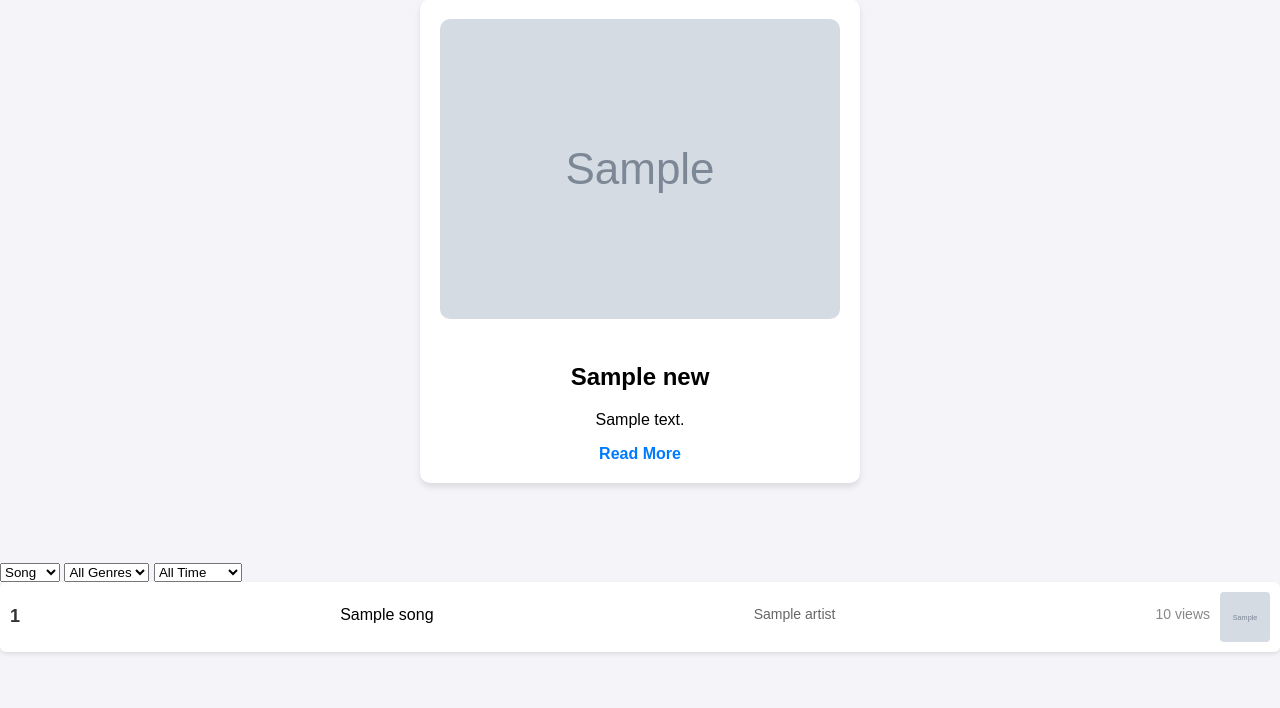
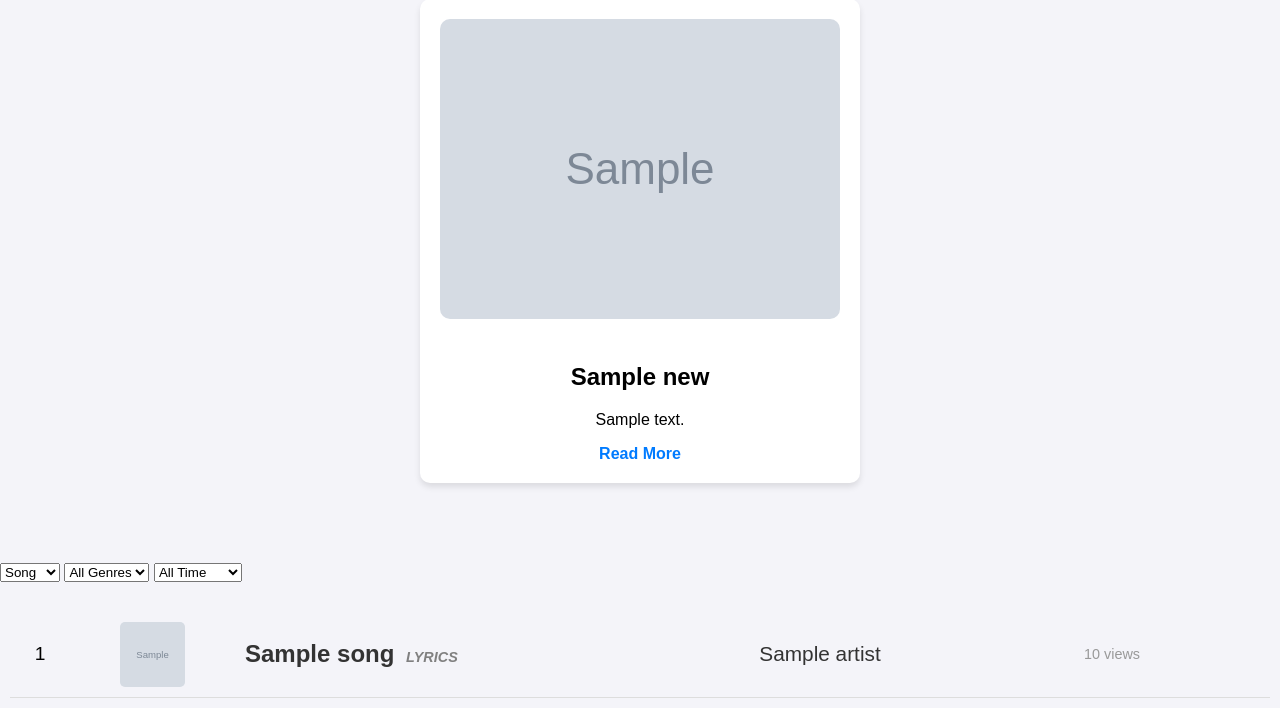
Before and after one commit to mamaliinjas/genius, a Django app: page / in a window 1280 px wide. Shown: the part 140-848 px from the top of the page. Before the commit the page ends 794 px from the top, so only its background shows below. Run offline with Django 5.2, Linux system fonts and the light colour scheme; tables that the repository leaves empty hold one stand-in row (values such as "Sample post"); grey boxes marked "Sample" are stand-in pictures.

Commit message:
additionall setting for chart

```diff
--- a/static/css/chart.css
+++ b/static/css/chart.css
@@ -1,56 +1,88 @@
-#chart-container {
-    padding: 20px;
-    background-color: #f9f9f9;
-    border-radius: 8px;
-    box-shadow: 0 4px 8px rgba(0, 0, 0, 0.1);
+.chart-container {
+    display: flex;
+    flex-direction: column;
+    margin-top: 20px;
+    padding: 10px;
 }
 
 .chart-item {
     display: flex;
     align-items: center;
+    justify-content: space-between;
     padding: 10px;
-    margin-bottom: 10px;
-    background-color: #fff;
-    border-radius: 6px;
-    box-shadow: 0 2px 4px rgba(0, 0, 0, 0.1);
+    border-bottom: 1px solid #ddd;
+    cursor: pointer;
+    transition: background-color 0.2s ease-in-out;
+    gap: 45px;
 }
 
-.chart-item-content {
-    display: flex;
-    justify-content: space-between;
-    width: 100%;
+.chart-item:hover {
+    background-color: #f9f9f9;
 }
 
 .chart-rank {
-    font-size: 18px;
-    font-weight: bold;
-    color: #333;
-    margin-right: 10px;
+    width: 40px;
+    text-align: center;
+    font-weight: lighter;
+    font-size: 1.2rem;
+}
+
+.chart-image {
+    width: 65px;
+    height: 65px;
+    object-fit: cover;
+    margin: 0 15px;
+    border-radius: 5px;
 }
 
 .chart-song {
-    font-size: 16px;
+    flex: 2;
+    font-size: 1.5rem;
+    font-style: normal;
+    font-family: 'Arial', sans-serif;
     font-weight: bold;
     color: #333;
-    flex-grow: 1;
+    text-overflow: ellipsis;
+    white-space: nowrap;
+    padding-left: 0;
 }
 
 .chart-artist {
-    font-size: 14px;
-    color: #666;
-    margin-left: 10px;
+    flex: 1;
+    color: #333;
+    text-align: left;
+    font-weight: lighter;
+    padding-right: 50px;
+    font-family: 'arial', sans-serif;
+    font-size: 1.3rem;
+    padding-left: 10px;
 }
 
 .chart-views {
-    font-size: 14px;
-    color: #888;
-    margin-left: 10px;
+    font-size: 0.9rem;
+    color: #999;
+    text-align: right;
+    padding-right: 120px;
 }
 
-.chart-image {
-    width: 50px;
-    height: 50px;
-    object-fit: cover;
-    border-radius: 4px;
-    margin-left: 10px;
+.chart-lyrics-label {
+    font-size: 0.9rem;
+    color: grey;
+    margin-left: 5px;
+    font-style: italic;
 }
+
+.chart-item.artist-layout {
+    display: flex;
+    align-items: center;
+    justify-content: space-between;
+    gap: 20px;
+    justify-content: flex-start;
+    /* Align the content to the left */
+    padding: 15px 0;
+    /* Add some padding for better spacing */
+}
+
+.chart-artist-bold {
+    font-weight: bold;
+}
--- a/static/js/chart.js
+++ b/static/js/chart.js
@@ -1,50 +1,63 @@
 document.addEventListener('DOMContentLoaded', function () {
-    // Get filter form elements
-    const typeFilter = document.getElementById('type-filter');
-    const genreFilter = document.getElementById('genre-filter');
-    const timeFilter = document.getElementById('time-filter');
     const chartResultsContainer = document.getElementById('chart-results');
+    const filterForm = document.getElementById('filter-form');
 
-    // Check if elements exist
-    if (!typeFilter || !genreFilter || !timeFilter || !chartResultsContainer) {
-        console.error('Missing required DOM elements (filters or chart results container)');
-        return;
-    }
+    function fetchChartData() {
+        const type = document.getElementById('type-filter').value;
+        const genre = document.getElementById('genre-filter').value;
+        const time = document.getElementById('time-filter').value;
 
-    // Function to fetch and display chart data based on selected filters
-    function fetchChartData() {
-        const type = typeFilter.value;  // Get selected type (song, album, artist)
-        const genre = genreFilter.value;  // Get selected genre
-        const time = timeFilter.value;  // Get selected time range
-
-        // Fetch chart data from the backend based on selected filters
         fetch(`/chart_data/?type=${type}&genre=${genre}&time=${time}`)
             .then(response => response.json())
             .then(data => {
-                // Check for errors
                 if (data.error) {
                     console.error('Error fetching chart data:', data.error);
                     return;
                 }
 
-                // Clear previous results
-                chartResultsContainer.innerHTML = '';
+                chartResultsContainer.innerHTML = ''; // Clear previous results
 
-                // Loop through the chart data and display results
-                data.chart_data.labels.forEach((label, index) => {
+                data.results.forEach((item, index) => {
                     const rankItem = document.createElement('div');
                     rankItem.classList.add('chart-item');
 
-                    rankItem.innerHTML = `
-                        <div class="chart-item-content">
+                    // Set the correct page redirection based on item type
+                    if (type === "song") {
+                        rankItem.onclick = () => window.location.href = `/song/${item.id}/`;
+                    } else if (type === "album") {
+                        rankItem.onclick = () => window.location.href = `/album/${item.id}/`;
+                    } else if (type === "artist") {
+                        rankItem.onclick = () => window.location.href = `/artist/${item.id}/`;
+                    }
+
+                    // Only include the "(lyrics)" label if the filter type is "song"
+                    const lyricsLabel = type === "song" ? `<span class="chart-lyrics-label">LYRICS</span>` : "";
+
+                    // Only include the views if the filter type is "song"
+                    const viewsHtml = type === "song" ? `<span class="chart-views">${item.views} views</span>` : "";
+
+                    // If the filter type is "artist", apply bold font for artist names
+                    let itemHtml = "";
+                    if (type === "artist") {
+                        itemHtml = `
                             <span class="chart-rank">${index + 1}</span>
-                            <span class="chart-title">${label}</span>
-                            <span class="chart-artist">${data.results[index].artist}</span>
-                            <span class="chart-views">${data.results[index].views} views</span>
-                        </div>
-                        ${data.chart_data.images[index] ? `<img class="chart-image" src="${data.chart_data.images[index]}" alt="cover photo">` : ''}
-                    `;
+                            <img class="chart-image" src="${item.image || '/static/images/default_cover.jpg'}" alt="cover photo">
+                            <span class="chart-artist chart-artist-bold">${item.name}</span>
+                        `;
+                    } else {
+                        itemHtml = `
+                            <span class="chart-rank">${index + 1}</span>
+                            <img class="chart-image" src="${item.image || '/static/images/default_cover.jpg'}" alt="cover photo">
+                            <span class="chart-song">
+                                ${item.title}
+                                ${lyricsLabel}
+                            </span>
+                            <span class="chart-artist">${item.artist}</span>
+                            ${viewsHtml}
+                        `;
+                    }
 
+                    rankItem.innerHTML = itemHtml;
                     chartResultsContainer.appendChild(rankItem);
                 });
             })
@@ -53,11 +66,6 @@ document.addEventListener('DOMContentLoaded', function () {
             });
     }
 
-    // Add event listeners for filter changes to re-fetch chart data
-    typeFilter.addEventListener('change', fetchChartData);
-    genreFilter.addEventListener('change', fetchChartData);
-    timeFilter.addEventListener('change', fetchChartData);
-
-    // Initial fetch on page load
-    fetchChartData();
+    filterForm.addEventListener('change', fetchChartData);
+    fetchChartData(); // Initial fetch on page load
 });
--- a/template/home.html
+++ b/template/home.html
@@ -1,5 +1,4 @@
 {% load static %}
-
 
 <!DOCTYPE html>
 <html lang="en">
@@ -7,51 +6,55 @@
 <head>
     <meta charset="UTF-8">
     <meta name="viewport" content="width=device-width, initial-scale=1.0">
-    <title>Search</title>
-    <!-- Include the JS file -->
-    <script src="{% static 'js/search.js' %}"></script>
+    <title>Search & Charts</title>
+
+    <!-- CSS -->
     <link rel="stylesheet" type="text/css" href="{% static 'css/chart.css' %}">
     <link rel="stylesheet" href="{% static 'css/home.css' %}">
+
+    <!-- JS -->
+    <script src="https://cdn.jsdelivr.net/npm/chart.js"></script>
+    <script src="{% static 'js/search.js' %}" defer></script>
     <script src="{% static 'js/chart.js' %}" defer></script>
-    <script src="https://cdn.jsdelivr.net/npm/chart.js"></script>
 </head>
 
 <body>
     <!-- Search Form -->
-    <form method="get" action="#">
+    <form method="get" action="#" class="search-form">
         <input type="text" id="search-input" placeholder="Search..." value="{{ request.GET.q }}">
     </form>
 
-    <!-- Display search results here -->
+    <!-- Search Results -->
     <div id="search-results"></div>
 
-
+    <!-- News Section -->
     {% include 'news_section.html' %}
 
-
-    <form id="filter-form">
+    <!-- Chart Filters -->
+    <form id="filter-form" class="filter-form">
         <select id="type-filter">
-            <option value="song">Song</option>
+            <option value="song" selected>Song</option>
             <option value="album">Album</option>
             <option value="artist">Artist</option>
         </select>
 
         <select id="genre-filter">
-            <option value="all">All Genres</option>
+            <option value="all" selected>All Genres</option>
             <option value="rock">Rock</option>
             <option value="pop">Pop</option>
-            <!-- Add more genres as needed -->
+            <!-- Add more genres dynamically if needed -->
         </select>
 
         <select id="time-filter">
-            <option value="all">All Time</option>
+            <option value="all" selected>All Time</option>
             <option value="day">Today</option>
             <option value="week">This Week</option>
             <option value="month">This Month</option>
         </select>
     </form>
 
-    <div id="chart-results"></div>
+    <!-- Chart Results -->
+    <div id="chart-results" class="chart-container"></div>
 
 </body>
 
```
